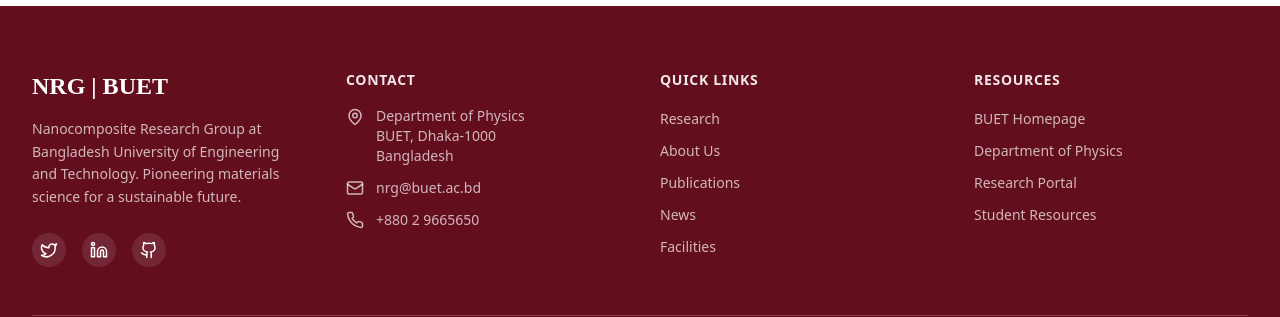
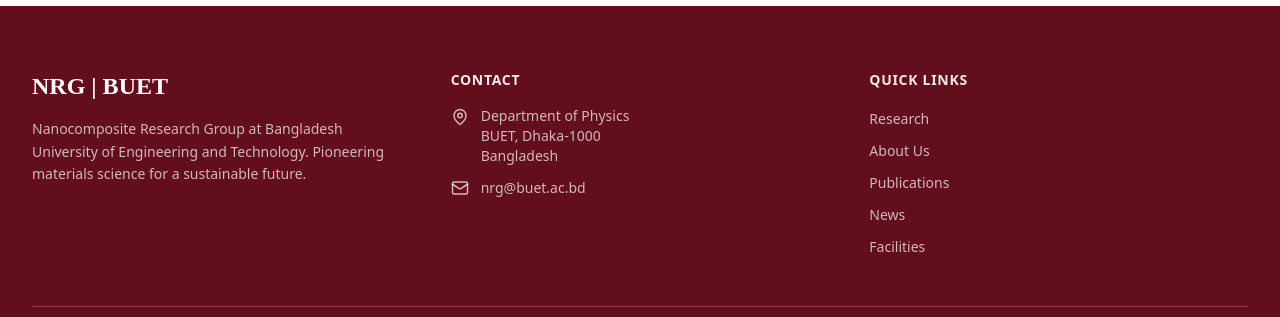
Before and after one commit to tahid02/NRG-lab-buet, a React (Vite) app: page /facilities in a window 1280 px wide. Shown: the part 2408-2725 px from the top of the page. Built offline with nearby package versions, Linux system fonts and the light colour scheme.

Commit message:
updated the footer links

```diff
--- a/src/Components/nrg/Footer.tsx
+++ b/src/Components/nrg/Footer.tsx
@@ -1,7 +1,7 @@
 import React from 'react';
 import { Link } from 'react-router-dom';
 import { createPageUrl } from '@/utils';
-import { Mail, MapPin, Phone, Linkedin, Twitter, Github } from 'lucide-react';
+import { Mail, MapPin } from 'lucide-react';
 
 export default function Footer() {
   const quickLinks = [
@@ -15,7 +15,7 @@
   return (
     <footer className="bg-[#630e1d] text-white">
       <div className="max-w-7xl mx-auto px-6 lg:px-8 py-16">
-        <div className="grid grid-cols-1 md:grid-cols-2 lg:grid-cols-4 gap-10">
+        <div className="grid grid-cols-1 md:grid-cols-2 lg:grid-cols-3 gap-10">
           {/* Brand */}
           <div className="space-y-4">
             <h3
@@ -29,26 +29,6 @@
               Engineering and Technology. Pioneering materials science for a
               sustainable future.
             </p>
-            <div className="flex gap-4 pt-2">
-              <a
-                href="#"
-                className="p-2 bg-white/10 rounded-full hover:bg-white/20 transition-colors"
-              >
-                <Twitter size={18} />
-              </a>
-              <a
-                href="#"
-                className="p-2 bg-white/10 rounded-full hover:bg-white/20 transition-colors"
-              >
-                <Linkedin size={18} />
-              </a>
-              <a
-                href="#"
-                className="p-2 bg-white/10 rounded-full hover:bg-white/20 transition-colors"
-              >
-                <Github size={18} />
-              </a>
-            </div>
           </div>
 
           {/* Contact */}
@@ -76,10 +56,6 @@
                   nrg@buet.ac.bd
                 </a>
               </li>
-              <li className="flex items-center gap-3 text-sm text-white/70">
-                <Phone size={18} className="flex-shrink-0" />
-                <span>+880 2 9665650</span>
-              </li>
             </ul>
           </div>
 
@@ -99,47 +75,6 @@
                   </Link>
                 </li>
               ))}
-            </ul>
-          </div>
-
-          {/* Resources */}
-          <div className="space-y-4">
-            <h4 className="text-sm font-semibold uppercase tracking-wider text-white/90">
-              Resources
-            </h4>
-            <ul className="space-y-2">
-              <li>
-                <a
-                  href="#"
-                  className="text-sm text-white/70 hover:text-white transition-colors"
-                >
-                  BUET Homepage
-                </a>
-              </li>
-              <li>
-                <a
-                  href="#"
-                  className="text-sm text-white/70 hover:text-white transition-colors"
-                >
-                  Department of Physics
-                </a>
-              </li>
-              <li>
-                <a
-                  href="#"
-                  className="text-sm text-white/70 hover:text-white transition-colors"
-                >
-                  Research Portal
-                </a>
-              </li>
-              <li>
-                <a
-                  href="#"
-                  className="text-sm text-white/70 hover:text-white transition-colors"
-                >
-                  Student Resources
-                </a>
-              </li>
             </ul>
           </div>
         </div>
```
